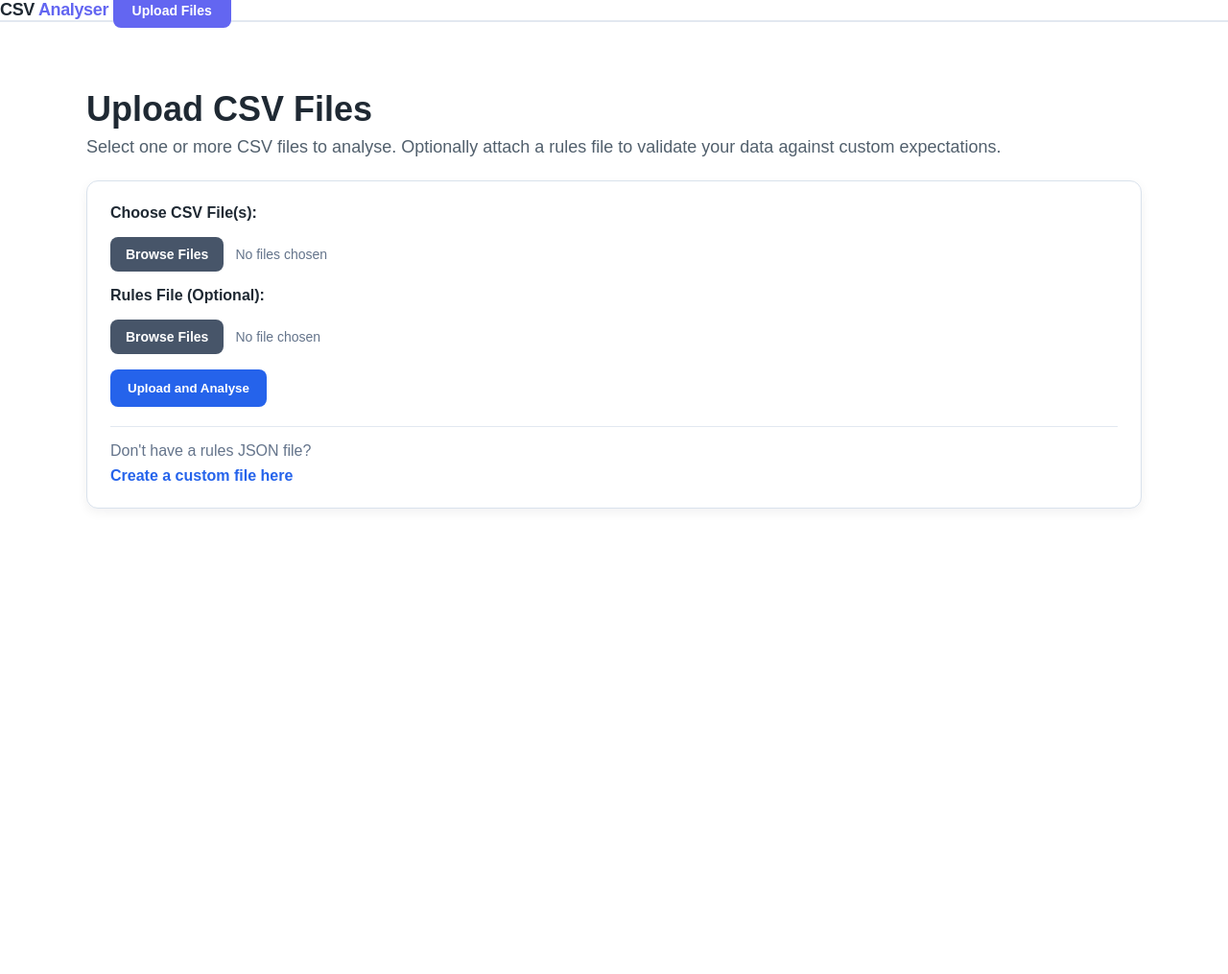
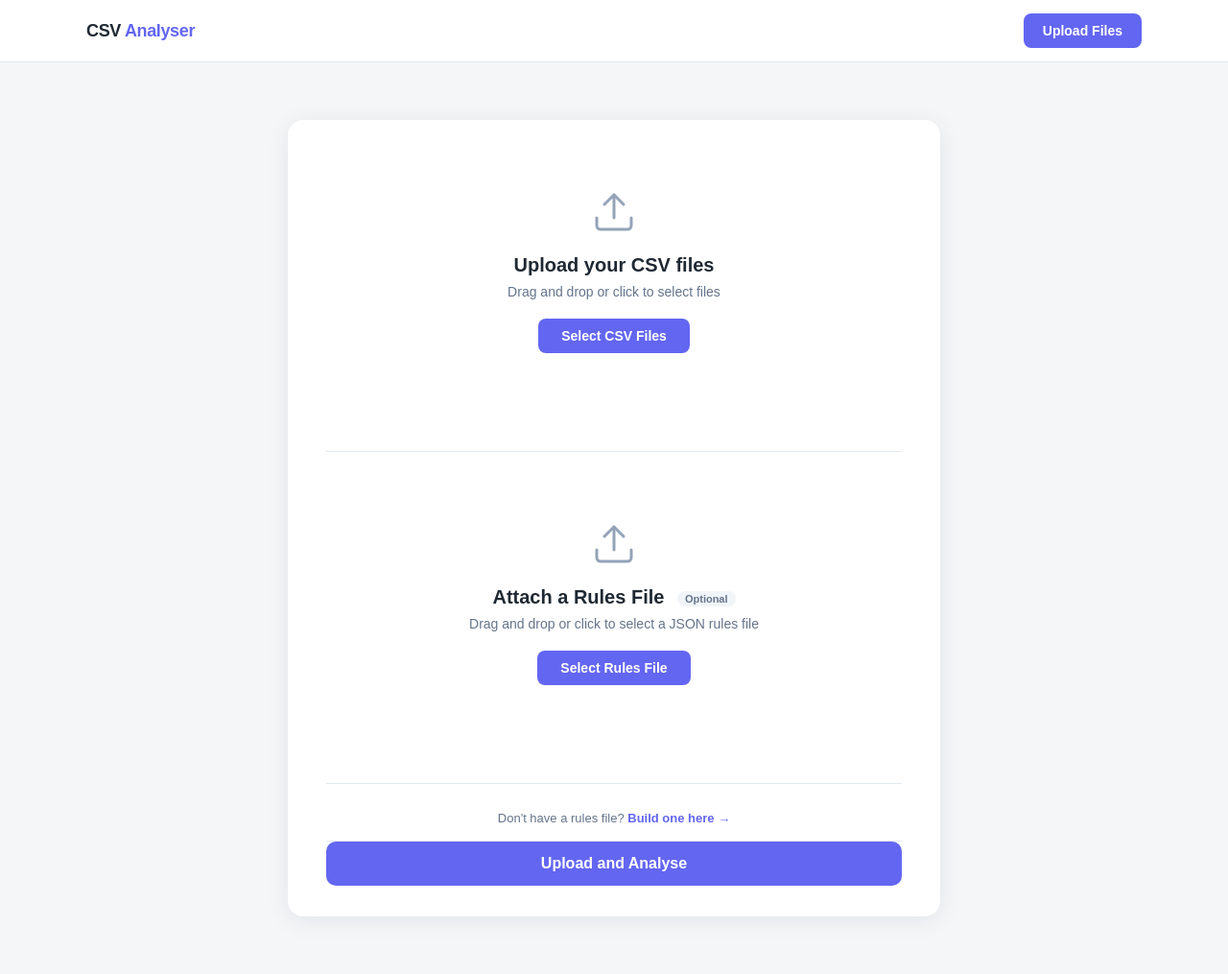
Before and after one commit to rp2215/csv-quality-checker, a Flask app: page /upload in a window 1280 px wide. Shown: the whole page at 96% size. Before the commit the page ends 530 px from the top, so only its background shows below. Run offline with Flask 3, Linux system fonts and the light colour scheme; some libraries are stand-ins or nearby versions.

Commit message:
upload page now matches home page design and uses drag and drop for file upload

```diff
--- a/src/web_app/static/style.css
+++ b/src/web_app/static/style.css
@@ -675,3 +675,170 @@ a.navbar-logo {
     text-decoration: none;
     color: #1f2933;
 }
+
+/* --- Upload Page --- */
+
+
+.upload-page {
+    background: #f4f6f8;
+    min-height: 100vh;
+}
+
+.upload-page-container {
+    display: flex;
+    justify-content: center;
+    padding: 60px 16px;
+}
+
+
+.drop-zone-card {
+    width: 100%;
+    max-width: 680px;
+    background: #ffffff;
+    border-radius: 16px;
+    box-shadow: 0 4px 24px rgba(15, 23, 42, 0.08);
+    overflow: hidden;
+}
+
+
+.drop-zone {
+    display: flex;
+    flex-direction: column;
+    align-items: center;
+    justify-content: center;
+    padding: 72px 40px;
+    cursor: pointer;
+    transition: background 0.15s;
+}
+
+/* highlight when file is dragged over */
+.drop-zone.drag-over {
+    background: #eef2ff;
+}
+
+.drop-zone-icon {
+    margin-bottom: 16px;
+    color: #94a3b8;
+}
+
+.drop-zone-title {
+    margin: 0 0 8px;
+    font-size: 20px;
+    font-weight: 700;
+    color: #1f2933;
+}
+
+.drop-zone-subtitle {
+    margin: 0 0 20px;
+    font-size: 14px;
+    color: #64748b;
+}
+
+.drop-zone-filename {
+    margin-top: 12px;
+    font-size: 13px;
+    color: #64748b;
+    min-height: 18px;
+}
+
+.select-file-btn {
+    display: inline-block;
+    padding: 10px 24px;
+    background: #6366f1;
+    color: #ffffff;
+    font-weight: 700;
+    font-size: 14px;
+    border-radius: 8px;
+    cursor: pointer;
+    text-decoration: none;
+}
+
+.select-file-btn:hover {
+    background: #4f46e5;
+}
+
+.upload-divider {
+    height: 1px;
+    background: #e2e8f0;
+    margin: 0 40px;
+}
+
+.rules-upload-section {
+    padding: 24px 40px;
+}
+
+.rules-upload-section h3 {
+    margin: 0 0 4px;
+    font-size: 15px;
+    font-weight: 700;
+    color: #1f2933;
+}
+
+.rules-upload-section p {
+    margin: 0 0 14px;
+    font-size: 13px;
+    color: #64748b;
+}
+
+.optional-tag {
+    display: inline-block;
+    margin-left: 8px;
+    padding: 2px 8px;
+    background: #f1f5f9;
+    color: #64748b;
+    font-size: 11px;
+    font-weight: 600;
+    border-radius: 999px;
+    vertical-align: middle;
+}
+
+
+.rules-builder-link {
+    display: inline-block;
+    margin-top: 12px;
+    font-size: 13px;
+    font-weight: 700;
+    color: #6366f1;
+    text-decoration: none;
+}
+
+.rules-builder-link:hover {
+    text-decoration: underline;
+}
+
+.upload-submit-section {
+    padding: 0 40px 32px;
+}
+
+.analyse-btn {
+    width: 100%;
+    padding: 14px;
+    background: #6366f1;
+    color: #ffffff;
+    font-size: 16px;
+    font-weight: 700;
+    border: none;
+    border-radius: 10px;
+    cursor: pointer;
+}
+
+.analyse-btn:hover {
+    background: #4f46e5;
+}
+
+.analyse-btn:disabled {
+    background: #a5b4fc;
+    cursor: not-allowed;
+}
+
+/* centred link row between rules drop zone and submit button */
+.rules-builder-section {
+    padding: 16px 40px;
+    text-align: center;
+}
+
+.rules-builder-section p {
+    margin: 0;
+    font-size: 13px;
+    color: #64748b;
+}
--- a/src/web_app/templates/upload.html
+++ b/src/web_app/templates/upload.html
@@ -4,119 +4,187 @@
     <meta charset="UTF-8">
     <title>Upload Files — CSV Analyser</title>
     <link rel="stylesheet" href="{{ url_for('static', filename='style.css') }}">
+</head>
 
-</head>
-<body>
+<body class="upload-page">
 
     <nav class="navbar">
-
-        <div class="navbar">
-
+        <div class="navbar-inner">
             <a href="{{ url_for('index') }}" class="navbar-logo">CSV <span>Analyser</span></a>
             <a href="{{ url_for('upload') }}" class="navbar-upload-btn">Upload Files</a>
-
         </div>
     </nav>
 
-    <main class="page-container">
+    <div class="upload-page-container">
 
-        <section class="header-section">
+        <div class="drop-zone-card">
 
-            <h1>Upload CSV Files</h1>
-            <p>Select one or more CSV files to analyse. Optionally attach a rules file to validate your data against custom expectations.</p>
-
-        </section>
-
-        <!-- Upload card-->
-        <section class="upload-card">
-
-            <!--display error if one exists -->
             {% if error %}
-
-                <p class="error-message"> {{ error }} </p>
-
+                <div style="padding: 16px 40px 0;">
+                    <p class="error-message">{{ error }}</p>
+                </div>
             {% endif %}
 
-            <!-- Upload form -->
+            <form method="post" enctype="multipart/form-data" id="upload-form">
 
-            <form method="post" enctype="multipart/form-data" class="upload-form">
+                <!-- CSV drop zone -->
+                <div class="drop-zone" id="csv-drop-zone">
 
-                <label> Choose CSV File(s):</label>
+                    <div class="drop-zone-icon">
+                        <svg width="48" height="48" viewBox="0 0 24 24" fill="none" stroke="currentColor" stroke-width="1.5" stroke-linecap="round" stroke-linejoin="round">
 
-                <div class="file-input-row">
+                            <path d="M21 15v4a2 2 0 0 1-2 2H5a2 2 0 0 1-2-2v-4"/>
+                            <polyline points="17 8 12 3 7 8"/>
+                            <line x1="12" y1="3" x2="12" y2="15"/>
 
-                    <input type="file" id="csv_files" name="csv_files" accept=".csv" multiple class="file-input-hidden">
+                        </svg>
+                    </div>
 
-                    <label for="csv_files" class="file-input-button">Browse Files</label>
+                    <h2 class="drop-zone-title">Upload your CSV files</h2>
+                    <p class="drop-zone-subtitle">Drag and drop or click to select files</p>
 
-                    <!-- updated by JS when files are picked -->
-                    <span class="file-input-name" id="csv-file-name">No files chosen</span>
+                    <input
+                        type="file"
+                        id="csv_files"
+                        name="csv_files"
+                        accept=".csv"
+                        multiple
+                        class="file-input-hidden"
+                    >
+
+                    <label for="csv_files" class="select-file-btn">Select CSV Files</label>
+
+                    <span class="drop-zone-filename" id="csv-drop-filename"></span>
 
                 </div>
 
-                <label>Rules File (Optional):</label>
+                <div class="upload-divider"></div>
 
-                <div class="file-input-row">
+                <!-- Rules file drop zone — identical layout to CSV zone -->
+                <div class="drop-zone" id="rules-drop-zone">
 
-                    <input type="file" id="rules_file" name="rules_file" accept=".json" class="file-input-hidden">
+                    <div class="drop-zone-icon">
+                        <svg width="48" height="48" viewBox="0 0 24 24" fill="none" stroke="currentColor" stroke-width="1.5" stroke-linecap="round" stroke-linejoin="round">
 
-                    <label for="rules_file" class="file-input-button">Browse Files</label>
+                            <path d="M21 15v4a2 2 0 0 1-2 2H5a2 2 0 0 1-2-2v-4"/>
+                            <polyline points="17 8 12 3 7 8"/>
+                            <line x1="12" y1="3" x2="12" y2="15"/>
 
-                    <span class="file-input-name" id="rules-file-name">No file chosen</span>
+                        </svg>
+                    </div>
+
+                    <h2 class="drop-zone-title">
+                        Attach a Rules File
+                        <span class="optional-tag">Optional</span>
+                    </h2>
+                    <p class="drop-zone-subtitle">Drag and drop or click to select a JSON rules file</p>
+
+                    <input
+                        type="file"
+                        id="rules_file"
+                        name="rules_file"
+                        accept=".json"
+                        class="file-input-hidden"
+                    >
+
+                    <label for="rules_file" class="select-file-btn">Select Rules File</label>
+
+                    <span class="drop-zone-filename" id="rules-drop-filename"></span>
 
                 </div>
 
-                <button type="submit" id="submit-button">Upload and Analyse</button>
+                <div class="upload-divider"></div>
+
+                <!-- Rules builder link -->
+                <div class="rules-builder-section">
+                    <p>
+                        Don't have a rules file?
+                        <a href="{{ url_for('rules_builder') }}" class="rules-builder-link">Build one here →</a>
+                    </p>
+                </div>
+
+                <div class="upload-divider"></div>
+
+                <!-- Submit -->
+                <div class="upload-submit-section">
+                    <button type="submit" id="submit-button" class="analyse-btn">
+                        Upload and Analyse
+                    </button>
+                </div>
 
             </form>
 
-            <!-- takes to rules file builder page -->
+        </div>
 
-            <div class="build-rule-file-link">
-
-                <p>Don't have a rules JSON file?</p>
-
-                <a href="{{ url_for('rules_builder') }}"> Create a custom file here</a>
-
-            </div>
-
-        </section>
-    </main>
-
+    </div>
 
     <script>
 
-        const form = document.querySelector(".upload-form");
+        const form = document.getElementById("upload-form");
         const submitButton = document.getElementById("submit-button");
 
-        // update filename display when CSV files are selected
-        document.getElementById("csv_files").addEventListener("change", function () {
+        // reusable drop zone setup — wires up file input, drag highlight, and drop handling
+        function setupDropZone(dropZoneId, inputId, fileNameId) {
 
-            const label = document.getElementById("csv-file-name");
+            const dropZone = document.getElementById(dropZoneId);
+            const input = document.getElementById(inputId);
+            const fileNameSpan = document.getElementById(fileNameId);
 
-            if (this.files.length === 0) {
-                label.textContent = "No files chosen";
-            } else if (this.files.length === 1) {
-                label.textContent = this.files[0].name;
+            // update label when files chosen via the button
+            input.addEventListener("change", function () {
+                updateFileLabel(fileNameSpan, this.files);
+            });
+
+            // highlight zone while a file is dragged over it
+            dropZone.addEventListener("dragover", function (e) {
+                e.preventDefault();
+                dropZone.classList.add("drag-over");
+            });
+
+            dropZone.addEventListener("dragleave", function () {
+                dropZone.classList.remove("drag-over");
+            });
+
+            // attach dropped files to the hidden input
+            dropZone.addEventListener("drop", function (e) {
+                e.preventDefault();
+                dropZone.classList.remove("drag-over");
+
+                const droppedFiles = e.dataTransfer.files;
+
+                // DataTransfer lets us assign the dropped files to the input
+                const dt = new DataTransfer();
+                for (const file of droppedFiles) {
+                    dt.items.add(file);
+                }
+                input.files = dt.files;
+
+                updateFileLabel(fileNameSpan, droppedFiles);
+            });
+        }
+
+        // updates the filename display beneath each select button
+        function updateFileLabel(span, files) {
+            if (files.length === 0) {
+                span.textContent = "";
+            } else if (files.length === 1) {
+                span.textContent = files[0].name;
             } else {
-                label.textContent = `${this.files.length} files selected`;
+                span.textContent = `${files.length} files selected`;
             }
-        });
+        }
 
-        // update filename display when rules file is selected
-        document.getElementById("rules_file").addEventListener("change", function () {
+        // wire up both drop zones
+        setupDropZone("csv-drop-zone", "csv_files", "csv-drop-filename");
+        setupDropZone("rules-drop-zone", "rules_file", "rules-drop-filename");
 
-            const label = document.getElementById("rules-file-name");
-            label.textContent = this.files.length > 0 ? this.files[0].name : "No file chosen";
-        });
-
-        // disable button and show loading state on submit
+        // loading state on submit
         form.addEventListener("submit", function () {
             submitButton.disabled = true;
             submitButton.textContent = "Analysing...";
-            submitButton.classList.add("button-loading");
         });
 
     </script>
+
 </body>
 </html>
```
Also changed, not shown: README.md.
